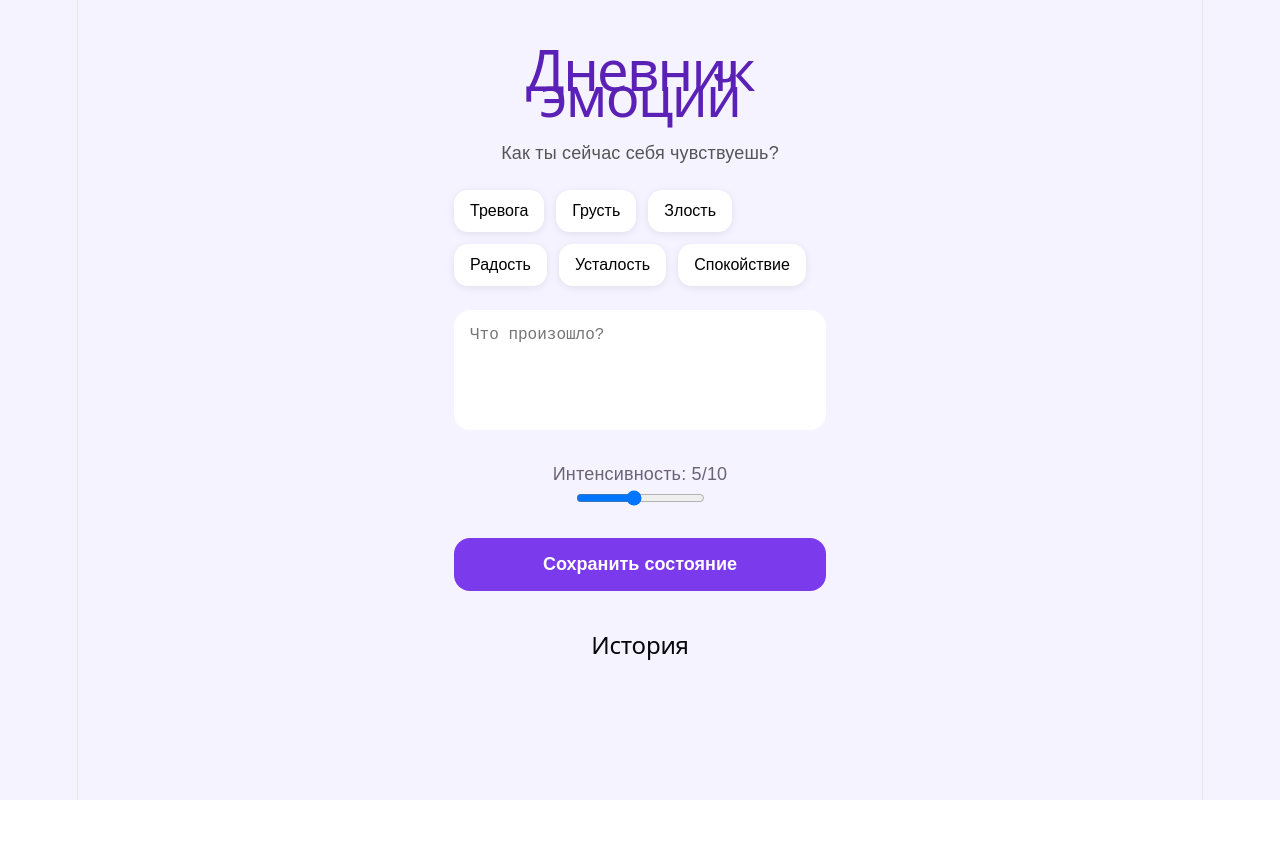
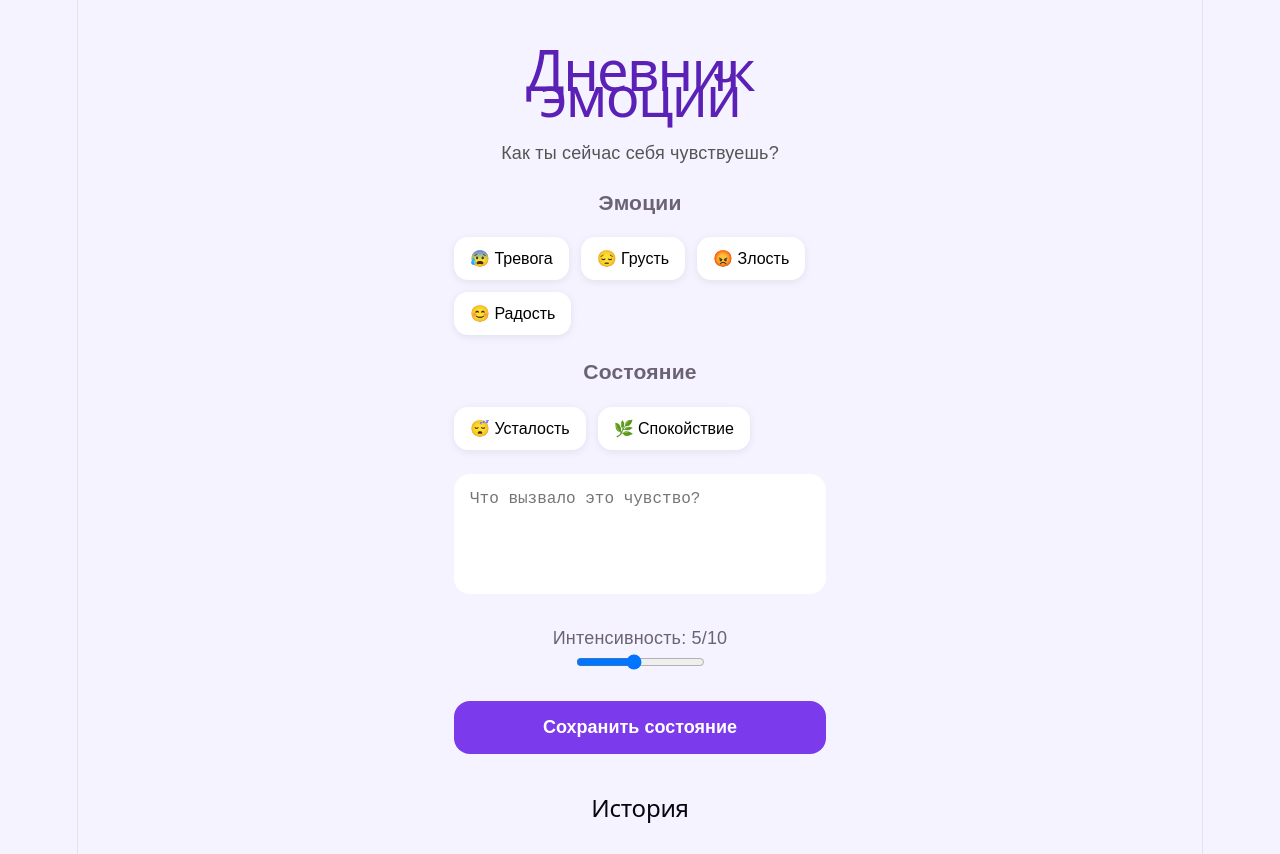
Before and after one commit to rvdch6qgrq-cmd/emotion-diary-app, a React (Vite) app: page / in a window 1280 px wide. Before the commit the page ends 800 px from the top, so only its background shows below. Built offline with nearby package versions, Linux system fonts and the light colour scheme.

Commit message:
Update App.jsx

```diff
--- a/src/App.jsx
+++ b/src/App.jsx
@@ -2,7 +2,17 @@ import { useState, useEffect } from 'react'
 import './App.css'
 
 function App() {
-  const emotions = ['Тревога', 'Грусть', 'Злость', 'Радость', 'Усталость', 'Спокойствие']
+const emotions = [
+  { label: '😰 Тревога', value: 'Тревога', className: 'anxiety' },
+  { label: '😔 Грусть', value: 'Грусть', className: 'sadness' },
+  { label: '😡 Злость', value: 'Злость', className: 'anger' },
+  { label: '😊 Радость', value: 'Радость', className: 'joy' },
+]
+
+const states = [
+  { label: '😴 Усталость', value: 'Усталость', className: 'tired' },
+  { label: '🌿 Спокойствие', value: 'Спокойствие', className: 'calm' },
+]
 
   const [selectedEmotion, setSelectedEmotion] = useState('')
   const [note, setNote] = useState('')
@@ -39,20 +49,44 @@ function App() {
 
       <p className="subtitle">Как ты сейчас себя чувствуешь?</p>
 
+      <div className="emotion-section">
+  <h3>Эмоции</h3>
+
   <div className="emotions">
     {emotions.map((emotion) => (
       <button
-            key={emotion}
-            className={selectedEmotion === emotion ? 'emotion-btn active' : 'emotion-btn'}
-            onClick={() => setSelectedEmotion(emotion)}
+        key={emotion.value}
+        className={`emotion-btn ${emotion.className} ${
+          selectedEmotion === emotion.value ? 'active' : ''
+        }`}
+        onClick={() => setSelectedEmotion(emotion.value)}
       >
-            {emotion}
+        {emotion.label}
       </button>
     ))}
   </div>
+</div>
+
+<div className="emotion-section">
+  <h3>Состояние</h3>
+
+  <div className="emotions">
+    {states.map((emotion) => (
+      <button
+        key={emotion.value}
+        className={`emotion-btn ${emotion.className} ${
+          selectedEmotion === emotion.value ? 'active' : ''
+        }`}
+        onClick={() => setSelectedEmotion(emotion.value)}
+      >
+        {emotion.label}
+      </button>
+    ))}
+  </div>
+</div>
 
       <textarea
-        placeholder="Что произошло?"
+        placeholder="Что вызвало это чувство?"
         className="note"
         value={note}
         onChange={(e) => setNote(e.target.value)}
```
Lines whose indentation alone changed are shown as unchanged.
